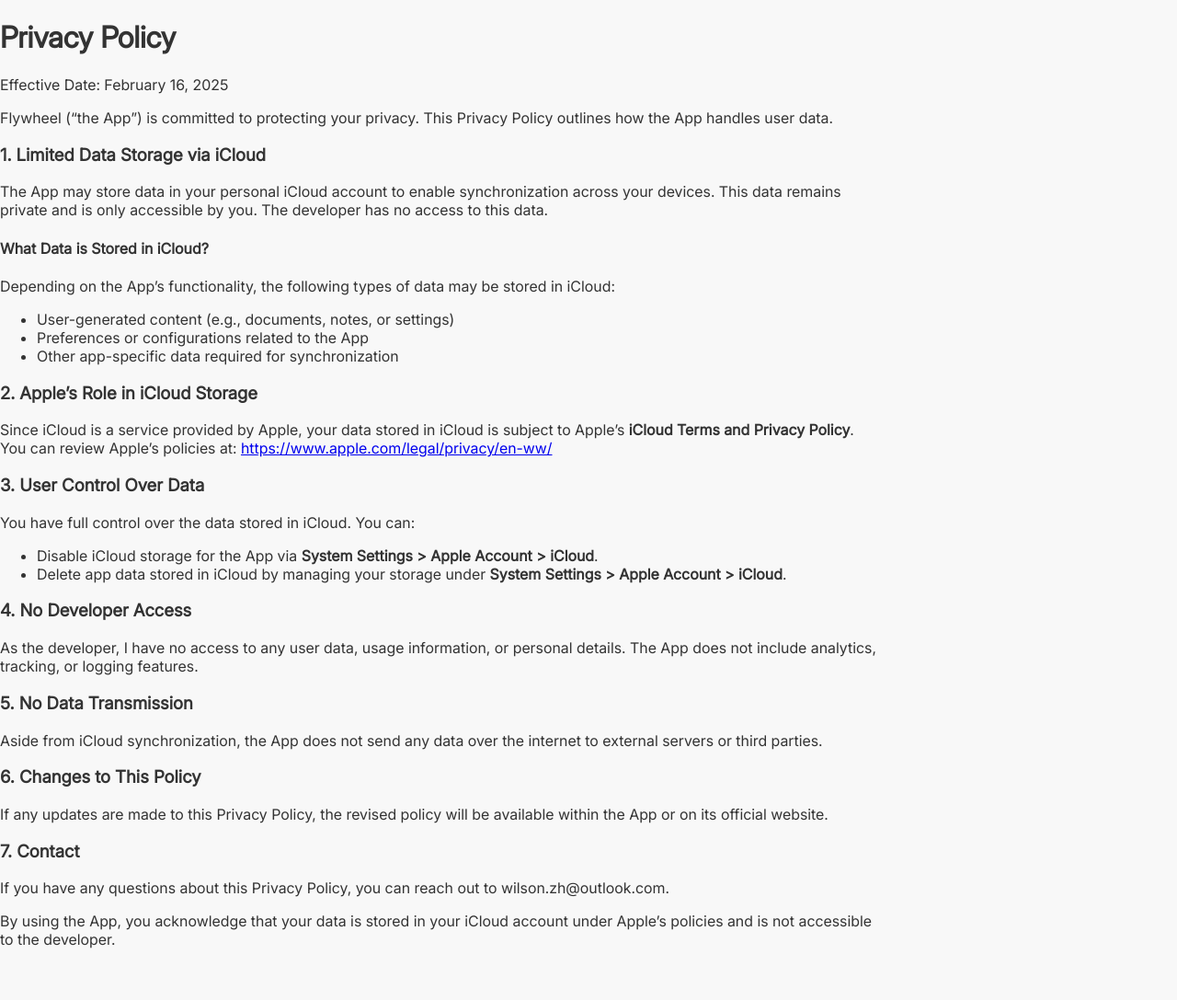
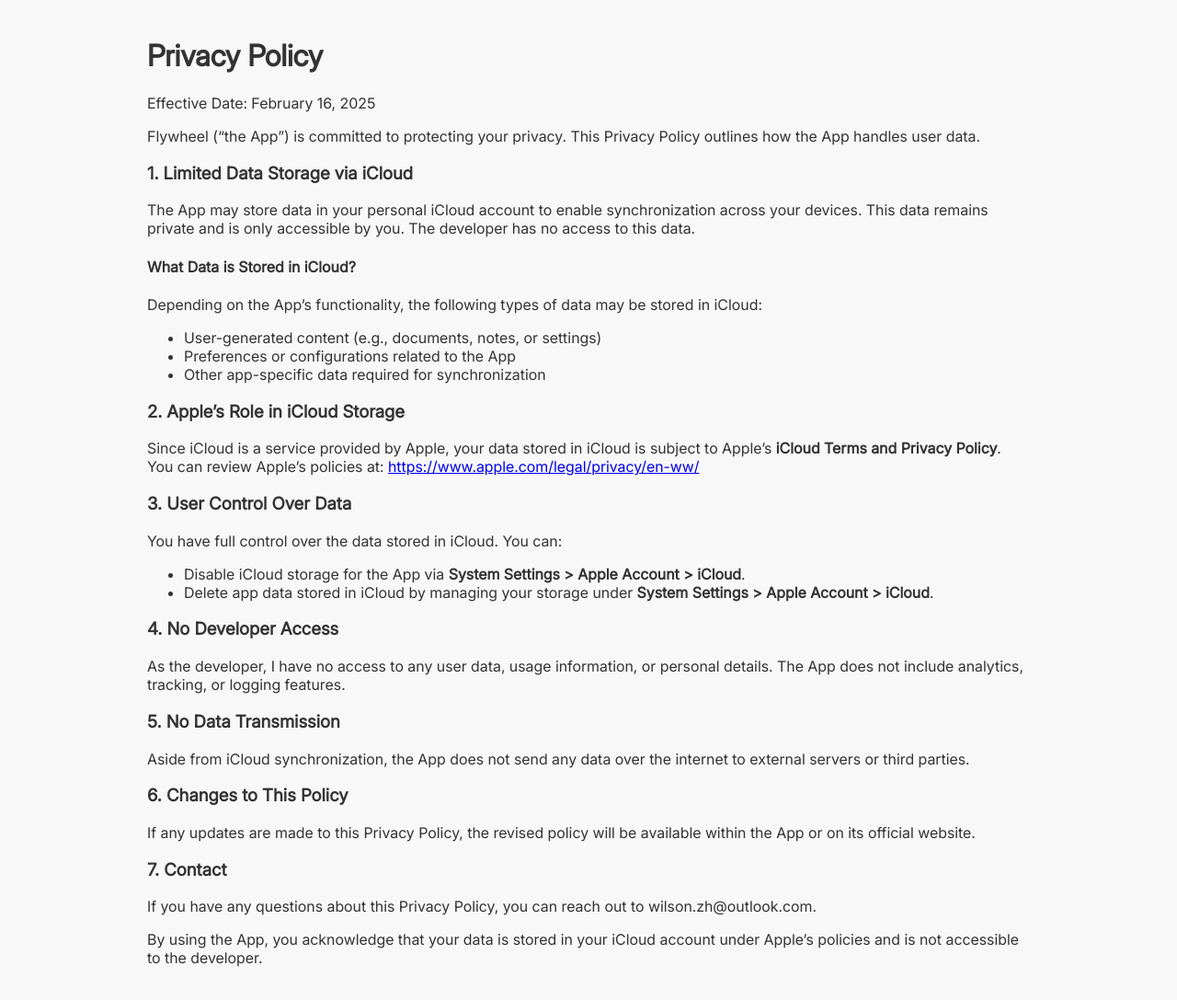
Before and after one commit to flywheelapp/website, a Jekyll site: the page built from _pages/privacy.md, in a window 1280 px wide. Shown: the whole page at 92% size. Built offline with Jekyll 4.4.1, drawn with Linux system fonts in a browser that asks for light colours; before the commit the page ends 1047 px from its top, so only the background shows below that.

Commit message:
Update page style

```diff
--- a/_layouts/page.html
+++ b/_layouts/page.html
@@ -16,8 +16,12 @@ font-style: normal;
 }
   body { font-family: 'Inter', sans-serif; background: #f8f8f8; margin: 0; padding: 0; color: #333; }
   main {
+    display: flex;
+    justify-content: center;
+  }
+  .container {
     max-width: 960px;
-    display: flex;
+    padding: 20px;
   }
 </style>
 <body>
```
